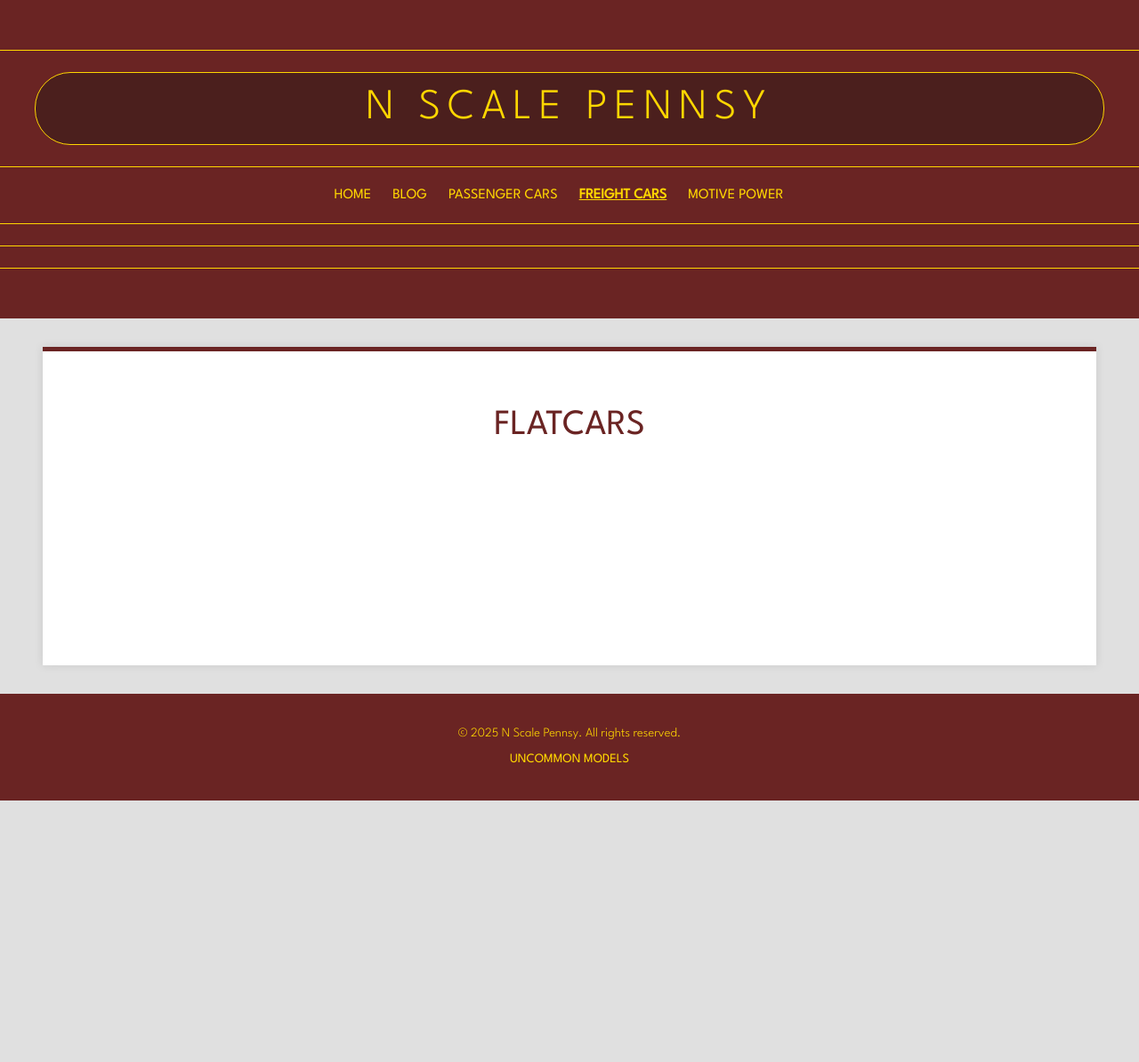
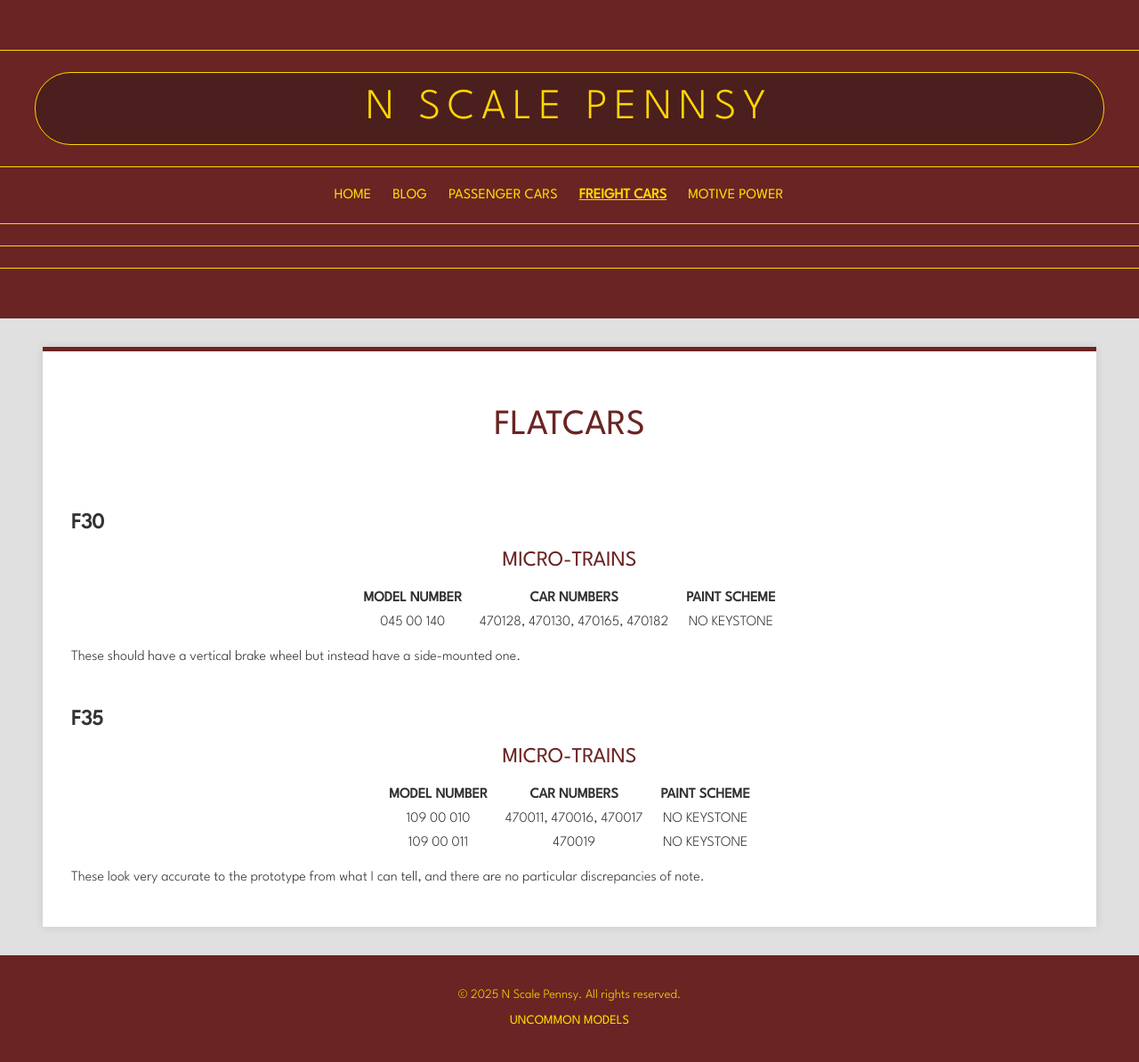
Before and after one commit to UncommonModels/NScalePennsy, a Jekyll site: the page built from freight/flatcars.md, in a window 1280 px wide. Shown: the whole page at 89% size. Built offline with Jekyll 4.4.1, drawn with Linux system fonts in a browser that asks for light colours; before the commit the page ends 900 px from its top, so only the background shows below that.

Commit message:
Update flatcars

```diff
--- a/freight/flatcars.md
+++ b/freight/flatcars.md
@@ -2,3 +2,24 @@
 title: Flatcars
 layout: post
 ---
+
+# F30
+
+## Micro-Trains
+
+| Model Number | Car Numbers         | Paint Scheme         |
+|--------------|---------------------|----------------------|
+| 045 00 140   | 470128, 470130, 470165, 470182 | No Keystone      |
+
+These should have a vertical brake wheel but instead have a side-mounted one.
+
+# F35
+
+## Micro-Trains
+
+| Model Number | Car Numbers         | Paint Scheme         |
+|--------------|---------------------|----------------------|
+| 109 00 010   | 470011, 470016, 470017 | No Keystone      |
+| 109 00 011   | 470019              | No Keystone      |
+
+These look very accurate to the prototype from what I can tell, and there are no particular discrepancies of note.
```
